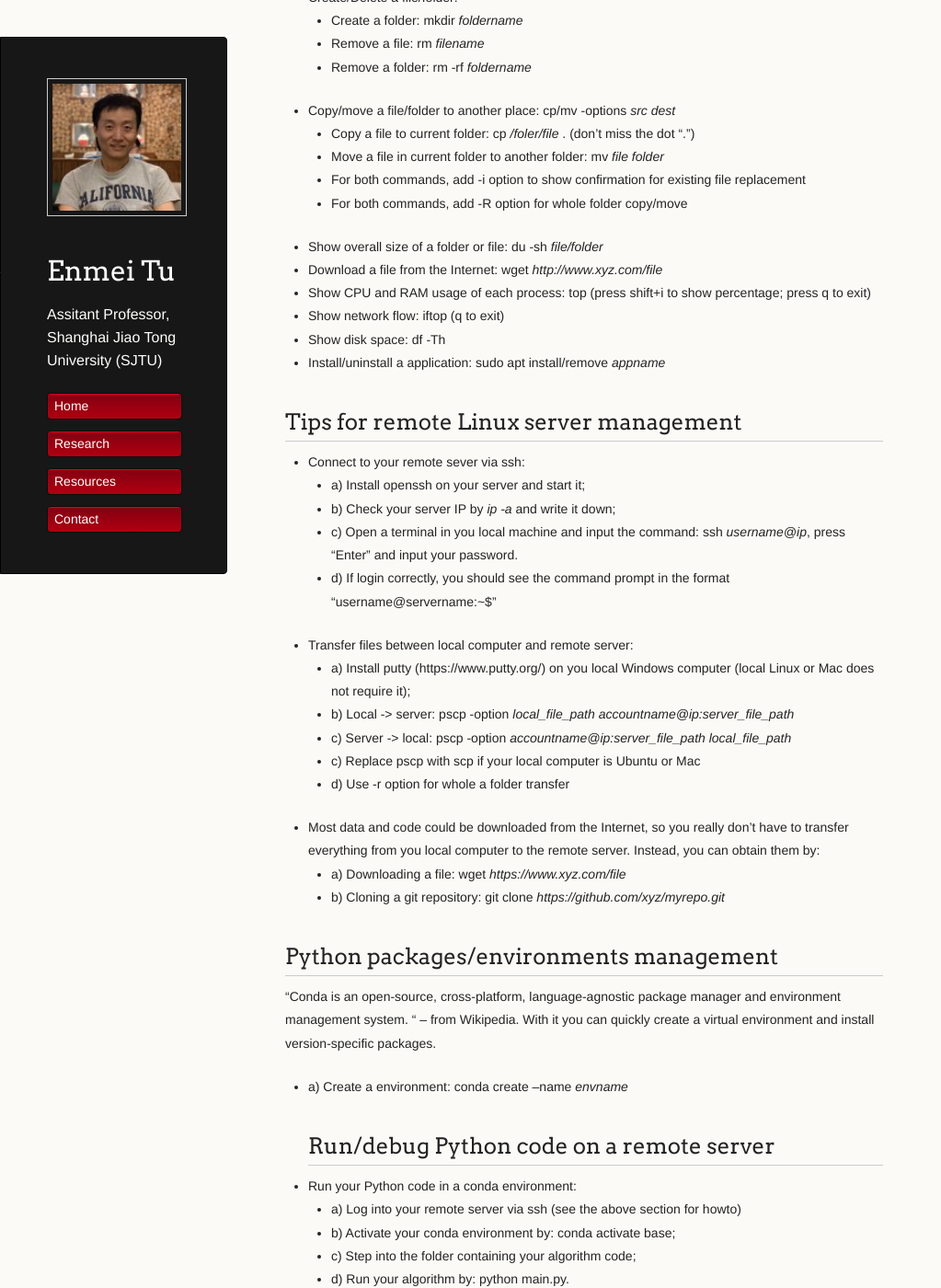
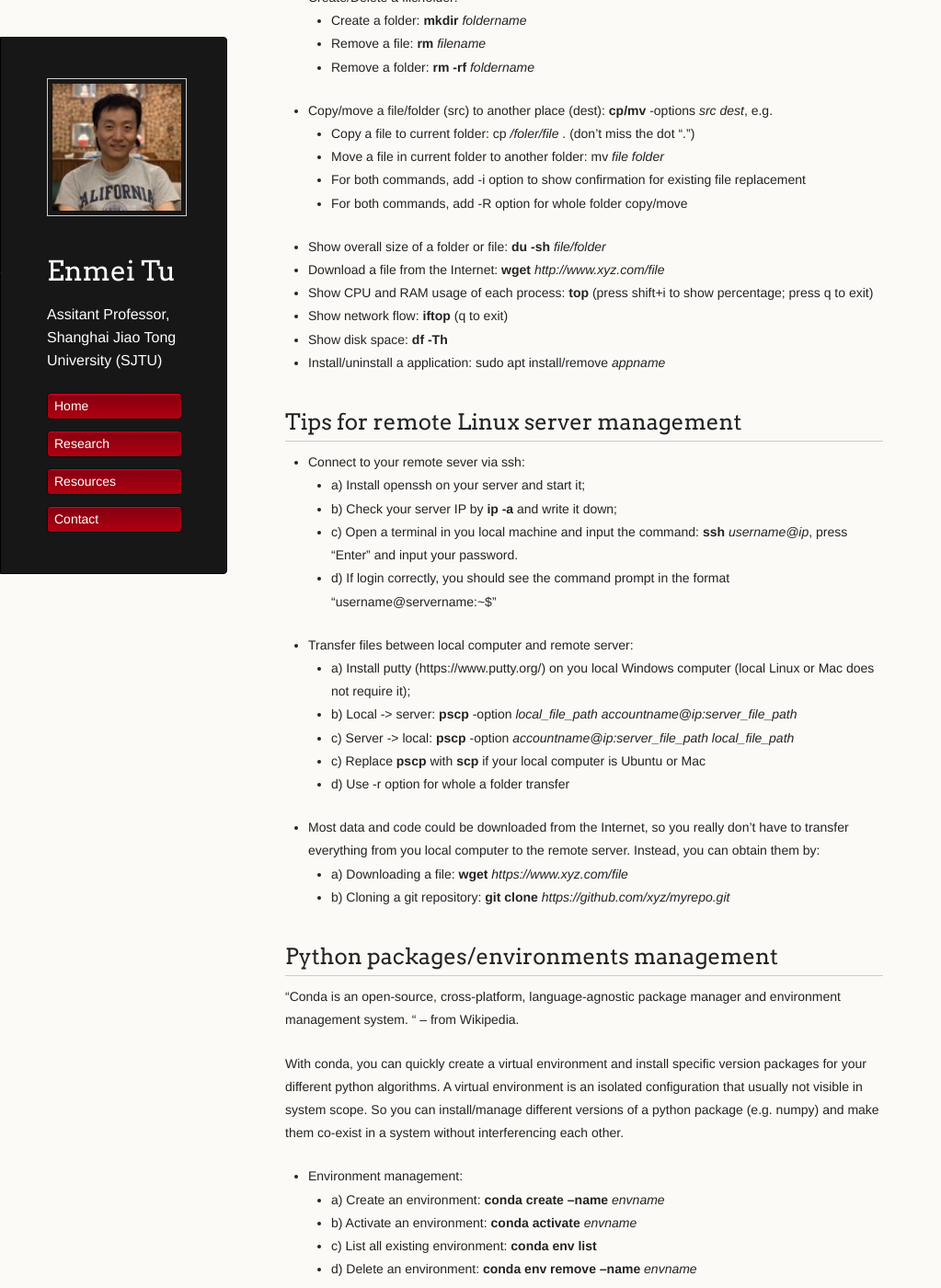
Before and after one commit to hellotem/enmeitu.github.io, a Jekyll site: the page built from resource/linux.md, in a window 1280 px wide and 1400 px high, scrolled down 675 px. Shown: the whole window at 92% size, without its empty margins (0-1023 px from the left). Built offline with Jekyll 4.4.1, drawn with Linux system fonts in a browser that asks for light colours; our own code applies the rules of GitHub Pages for plain Markdown files; some of the changed text lies outside the part shown.

Commit message:
add conda in linux.md

```diff
--- a/resource/linux.md
+++ b/resource/linux.md
@@ -1,57 +1,72 @@
 **Preface:** This note is not a complete tutorial about Linux system. Rather, it is just quick references for the lab students to run their algorithm on the MLKD-Server with a minimal requirement of Linux knowledge. An elegant tutorial of Unix/Linux system given by _Sean Kross_ can be found [HERE](https://github.com/hellotem/the-unix-workbench)
 
 ## Frequently used Linux commands
-(Note: italic words mean user input/specify term)
+(Note: **bold** words mean commands and _italic_ words mean user specified terms)
+
  * List hardware information: **lshw -short -c** _device_, e.g.
    - CPU: lshw -short -c processor
    - Hard Drive: lshw -short -c disk
    - Similarly, -c memory, -c display, -class network
    - devices could be combined to show together, e.g. lshw -short -c processor -c memory
- * Step into a folder: cd _folder_
+ * Step into a folder: **cd** _folder_, e.g.
    - Parental folder: cd ..
    - Your home folder: cd ~ or cd /home/_username_
    - Root folder: cd /
    - Show current path: pwd
- * List contents of a folder: ls -option _folder_:
+ * List contents of a folder: **ls** -option _folder_, e.g.
    - List all by name: ls
    - Show permission of items in current folder: ls -l
    - Show file size in human readable unit (KB, MB, GB): ls -lh
    - Sort files by size: ls -lS
  * Create/Delete a file/folder:
-   - Create a folder: mkdir _foldername_
-   - Remove a file: rm _filename_
-   - Remove a folder: rm -rf _foldername_
- * Copy/move a file/folder to another place: cp/mv -options _src dest_
+   - Create a folder: **mkdir** _foldername_
+   - Remove a file: **rm** _filename_
+   - Remove a folder: **rm -rf** _foldername_
+ * Copy/move a file/folder (src) to another place (dest): **cp/mv** -options _src dest_, e.g.
    - Copy a file to current folder: cp _/foler/file_ . (don't miss the dot ".")
    - Move a file in current folder to another folder: mv _file folder_
    - For both commands, add -i option to show confirmation for existing file replacement
    - For both commands, add -R option for whole folder copy/move
-  * Show overall size of a folder or file: du -sh _file/folder_
-  * Download a file from the Internet: wget _http://www.xyz.com/file_
-  * Show CPU and RAM usage of each process: top (press shift+i to show percentage; press q to exit)
-  * Show network flow: iftop (q to exit)
-  * Show disk space: df -Th
+  * Show overall size of a folder or file: **du -sh** _file/folder_
+  * Download a file from the Internet: **wget** _http://www.xyz.com/file_
+  * Show CPU and RAM usage of each process: **top** (press shift+i to show percentage; press q to exit)
+  * Show network flow: **iftop** (q to exit)
+  * Show disk space: **df -Th**
   * Install/uninstall a application: sudo apt install/remove _appname_
 
 ## Tips for remote Linux server management
 * Connect to your remote sever via ssh:
   - a) Install openssh on your server and start it;
-  - b) Check your server IP by *ip -a* and write it down;
-  - c) Open a terminal in you local machine and input the command: ssh _username@ip_, press "Enter" and input your password.
+  - b) Check your server IP by **ip -a** and write it down;
+  - c) Open a terminal in you local machine and input the command: **ssh** _username@ip_, press "Enter" and input your password.
   - d) If login correctly, you should see the command prompt in the format "username@servername:~$"
 * Transfer files between local computer and remote server:
   - a) Install putty (https://www.putty.org/) on you local Windows computer (local Linux or Mac does not require it);
-  - b) Local -> server: pscp -option _local_file_path accountname@ip:server_file_path_
-  - c) Server -> local: pscp -option _accountname@ip:server_file_path local_file_path_
-  - c) Replace pscp with scp if your local computer is Ubuntu or Mac
+  - b) Local -> server: **pscp** -option _local_file_path accountname@ip:server_file_path_
+  - c) Server -> local: **pscp** -option _accountname@ip:server_file_path local_file_path_
+  - c) Replace **pscp** with **scp** if your local computer is Ubuntu or Mac
   - d) Use -r option for whole a folder transfer
 * Most data and code could be downloaded from the Internet, so you really don't have to transfer everything from you local computer to the remote server. Instead, you can obtain them by:
-  - a) Downloading a file: wget _https://www.xyz.com/file_
-  - b) Cloning a git repository: git clone _https://github.com/xyz/myrepo.git_
+  - a) Downloading a file: **wget** _https://www.xyz.com/file_
+  - b) Cloning a git repository: **git clone** _https://github.com/xyz/myrepo.git_
 
 ## Python packages/environments management
-"Conda is an open-source, cross-platform, language-agnostic package manager and environment management system. " -- from Wikipedia. With it you can quickly create a virtual environment and install version-specific packages.
-  - a) Create a environment: conda create --name _envname_
+"Conda is an open-source, cross-platform, language-agnostic package manager and environment management system. " -- from Wikipedia.
+
+With conda, you can quickly create a virtual environment and install specific version packages for your different python algorithms. A virtual environment is an isolated configuration that usually not visible in system scope. So you can install/manage different versions of a python package (e.g. numpy) and make them co-exist in a system without interferencing each other.
+
+* Environment management:
+  - a) Create an environment: **conda create --name** _envname_
+  - b) Activate an environment: **conda activate** _envname_
+  - c) List all existing environment: **conda env list**
+  - d) Delete an environment: **conda env remove --name** _envname_
+
+* Package management:
+  - a) Install a package: **conda install** _pkgname==version_
+  - b) List installed packages: **conda list**
+  - c) Remove a package: **conda remove** _pkgname_
+  - d) Search all available versions of a package: **conda search** _pkgname_
+
 ## Run/debug Python code on a remote server
 * Run your Python code in a conda environment:
   - a) Log into your remote server via ssh (see the above section for howto)
```
